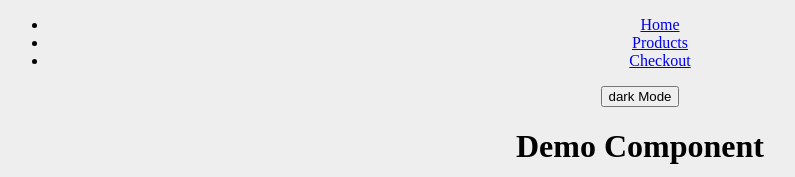
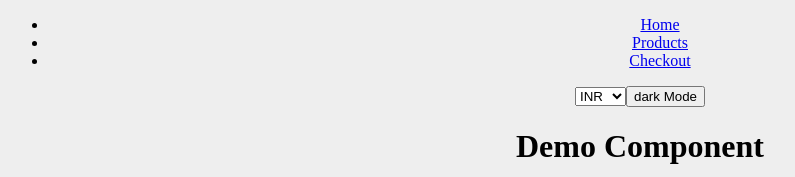
Before and after one commit to manikanta-annavarapu/react-learning, a React (Create React App) app in the folder react-off-training/my-app/: page / in a window 1280 px wide. Shown: the top 177 px of the page, without its empty margins (0-795 px from the left). Built offline with nearby package versions, Linux system fonts and the light colour scheme.

Commit message:
redux reducers  setup

```diff
--- a/react-off-training/my-app/package.json
+++ b/react-off-training/my-app/package.json
@@ -3,6 +3,7 @@
   "version": "0.1.0",
   "private": true,
   "dependencies": {
+    "@reduxjs/toolkit": "^2.5.0",
     "@testing-library/jest-dom": "^5.14.1",
     "@testing-library/react": "^13.0.0",
     "@testing-library/user-event": "^13.2.1",
@@ -12,6 +13,7 @@
     "@types/react-dom": "^18.0.0",
     "react": "^19.0.0",
     "react-dom": "^19.0.0",
+    "react-redux": "^9.2.0",
     "react-router-dom": "^7.0.2",
     "react-scripts": "5.0.1",
     "typescript": "^4.4.2",
--- a/react-off-training/my-app/src/App.tsx
+++ b/react-off-training/my-app/src/App.tsx
@@ -8,6 +8,9 @@ import { ThemeContext } from "./context";
 import AppRouter from "./AppRouter";
 import { BrowserRouter } from "react-router-dom";
 import Menu from "./components/Menu";
+import { Provider } from "react-redux";
+import { store } from "./store";
+import Currency from "./components/Currency";
 
 function App() {
   const [theme, setTheme] = useState("light");
@@ -21,9 +24,11 @@ function App() {
     <div className="App">
       {/* <Demo /> */}
       {/* <Checkout /> */}
+      <Provider store={store}>
         <BrowserRouter>
           <ThemeContext.Provider value={theme}>
             <Menu />
+            <Currency />
             <ThemeSwitch
               changeTheme={(t) => {
                 setTheme(t);
@@ -33,6 +38,7 @@ function App() {
             <AppRouter />
           </ThemeContext.Provider>
         </BrowserRouter>
+      </Provider>
 
       {/* <button onClick={}>Click me</button> */}
     </div>
--- /dev/null
+++ b/react-off-training/my-app/src/components/Currency.tsx
@@ -0,0 +1,23 @@
+import React from "react";
+import { changeCurrency } from "../store/slices/currencySlice";
+import { useDispatch } from "react-redux";
+
+export default function Currency() {
+  const codes = ["INR", "USD", "EUR", "GBP", "CAD"];
+
+  // every actions should be dispatched
+  const dispatch = useDispatch();
+  return (
+    <select
+      onChange={(e) => {
+        dispatch(changeCurrency(e.target.value));
+      }}
+    >
+      {codes.map((item) => (
+        <option key={item} value={item}>
+          {item}
+        </option>
+      ))}
+    </select>
+  );
+}
--- a/react-off-training/my-app/src/components/Product.tsx
+++ b/react-off-training/my-app/src/components/Product.tsx
@@ -1,5 +1,7 @@
 import React from "react";
 import Card from "./Card";
+import { RootState } from "../store";
+import { useSelector } from "react-redux";
 
 type Props = {
   data: any;
@@ -7,6 +9,8 @@ type Props = {
 };
 
 function Product({ data, btnClick }: Props) {
+  // here the state represents the entire store
+  const code = useSelector((state: RootState) => state.currency);
   const renderStock = () => {
     if (data.productStock > 0) {
       return (
@@ -21,7 +25,9 @@ function Product({ data, btnClick }: Props) {
     <Card>
       <img src={data.productImage} alt="" />
       <h1>{data.productName}</h1>
-      <p>{data.productPrice}</p>
+      <p>
+        {code} {data.productPrice}
+      </p>
       {renderStock()}
     </Card>
   );
--- /dev/null
+++ b/react-off-training/my-app/src/store/index.ts
@@ -0,0 +1,12 @@
+import { configureStore } from "@reduxjs/toolkit";
+import currencyReducer from "./slices/currencySlice";
+
+export const store = configureStore({
+  reducer: {
+    // data : reducer
+    currency: currencyReducer,
+  },
+});
+// Infer the `RootState` and `AppDispatch` types from the store itself
+// ReturnType is the type inference.
+export type RootState = ReturnType<typeof store.getState>;
--- /dev/null
+++ b/react-off-training/my-app/src/store/slices/currencySlice.ts
@@ -0,0 +1,25 @@
+import { createSlice } from "@reduxjs/toolkit";
+
+const currencySlice = createSlice({
+  name: "currency",
+  initialState: "INR",
+  reducers: {
+    // reducer_actions : logic to update the data
+    changeCurrency(state, action) {
+      // state : current data inside the store
+      // action : contains action related information
+      // return the updated data to the store
+      // payload : any data that needs to be sent to the store
+      console.log("state", state);
+      return action.payload;
+    },
+  },
+});
+
+// actions are used by the components to make data changes inside the store
+export const { changeCurrency } = currencySlice.actions;
+
+// reducer is used by the store
+export default currencySlice.reducer;
+
+// one slice is one data. If you have multiple data, you can create multiple slices
```
Also changed, not shown: 1 other file (tests, documents, lock files or other folders). Lines whose indentation alone changed are shown as unchanged.
